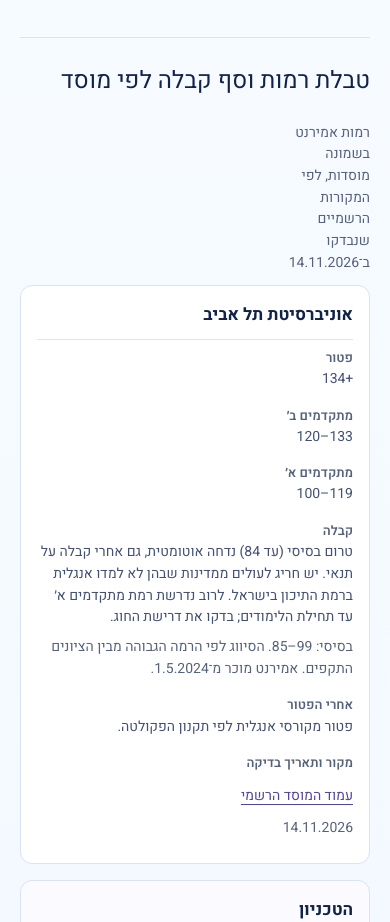
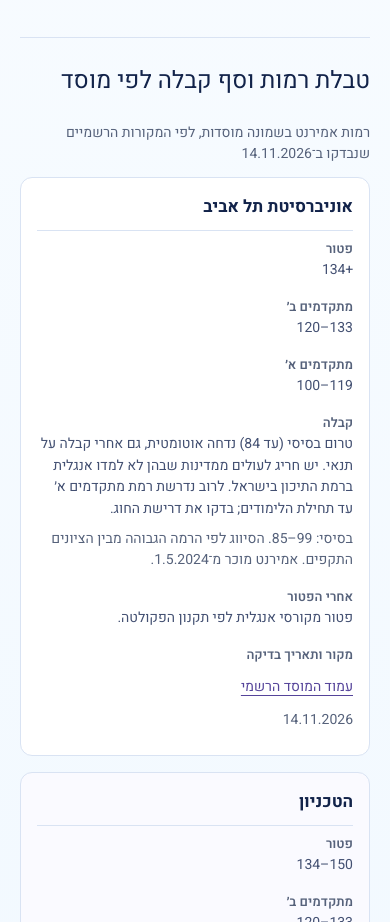
Before and after one commit to Toar-academic-guide/toar-academic-guide, a Next.js app: page /amirnet in a window 390 px wide. Shown: the part 1066-1988 px from the top of the page. Built offline with nearby package versions, Linux system fonts and the light colour scheme; no server answers.

Commit message:
fix: give mobile Amirnet caption full width

```diff
--- a/src/app/amirnet/page.module.css
+++ b/src/app/amirnet/page.module.css
@@ -205,6 +205,11 @@
     overflow: visible;
   }
 
+  .table caption {
+    display: block;
+    width: 100%;
+  }
+
   .table,
   .table tbody,
   .table tr,
```
